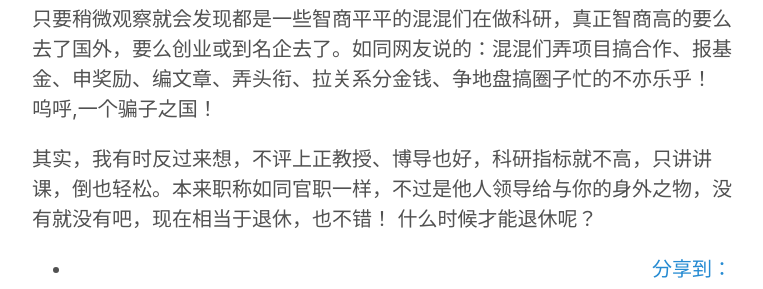
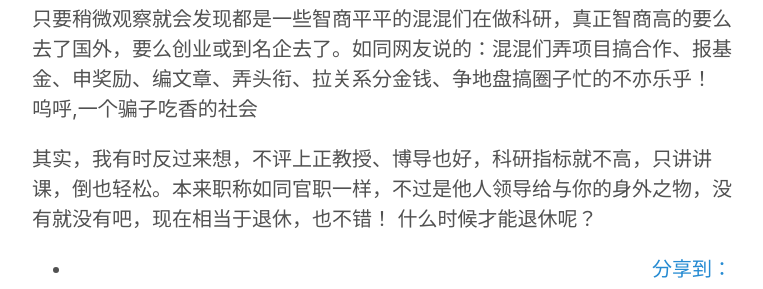
Before and after one commit to hwdong/hwdong-old.github.io, a Jekyll site: the page built from _posts/2019-02-19-我为什么放弃科研？ .md, in a window 1280 px wide and 900 px high, scrolled down 1804 px. Shown: the part 313-602 px from the top of the window, without its empty margins (258-1021 px from the left). Built offline with Jekyll 4.4.1, drawn with Linux system fonts in a browser that asks for light colours; comment, search, counter and statistics services are not loaded; some of the changed text lies outside the part shown.

Commit message:
Update 2019-02-19-我为什么放弃科研？ .md

```diff
--- a/_posts/2019-02-19-我为什么放弃科研？ .md
+++ b/_posts/2019-02-19-我为什么放弃科研？ .md
@@ -57,6 +57,6 @@
 
 近期播放的电视剧，魏忠贤得势时，朝中官员个个巴结投靠千岁爷爷、抢着做千岁爷爷的儿子孙子，一旦魏忠贤失势了，这帮儿子孙子们纷纷上书弹劾魏，墙头草翻脸比翻书还快！
 
-国内做纵向项目的几乎都是骗子和贪污犯。而且也做不出什么创新的东西，就是用论文去骗国家钱，糟蹋纳税人的钱，所有我很鄙视这帮做科研的发论文的人。只要稍微观察就会发现都是一些智商平平的混混们在做科研，真正智商高的要么去了国外，要么创业或到名企去了。如同网友说的：混混们弄项目搞合作、报基金、申奖励、编文章、弄头衔、拉关系分金钱、争地盘搞圈子忙的不亦乐乎！ 呜呼,一个骗子之国！
+国内做纵向项目的几乎都是骗子和贪污犯。而且也做不出什么创新的东西，就是用论文去骗国家钱，糟蹋纳税人的钱，所有我很鄙视这帮做科研的发论文的人。只要稍微观察就会发现都是一些智商平平的混混们在做科研，真正智商高的要么去了国外，要么创业或到名企去了。如同网友说的：混混们弄项目搞合作、报基金、申奖励、编文章、弄头衔、拉关系分金钱、争地盘搞圈子忙的不亦乐乎！ 呜呼,一个骗子吃香的社会
 
 其实，我有时反过来想，不评上正教授、博导也好，科研指标就不高，只讲讲课，倒也轻松。本来职称如同官职一样，不过是他人领导给与你的身外之物，没有就没有吧，现在相当于退休，也不错！ 什么时候才能退休呢？
```
